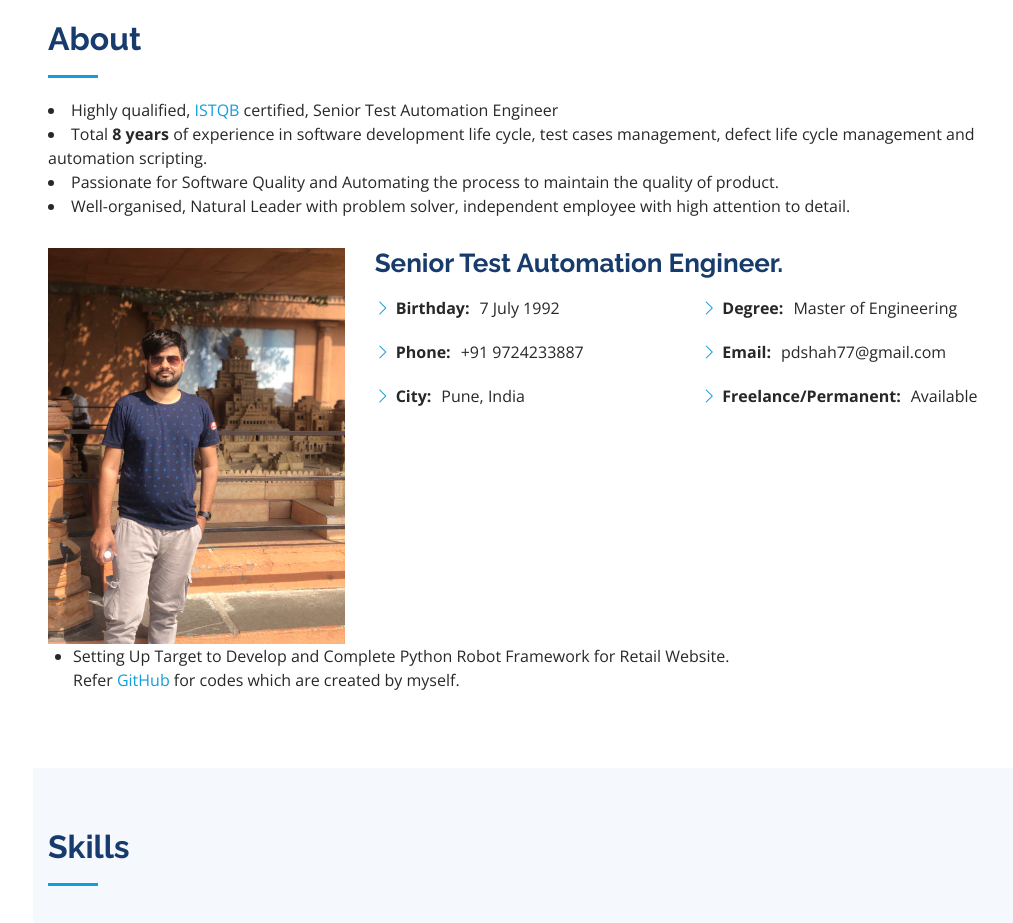
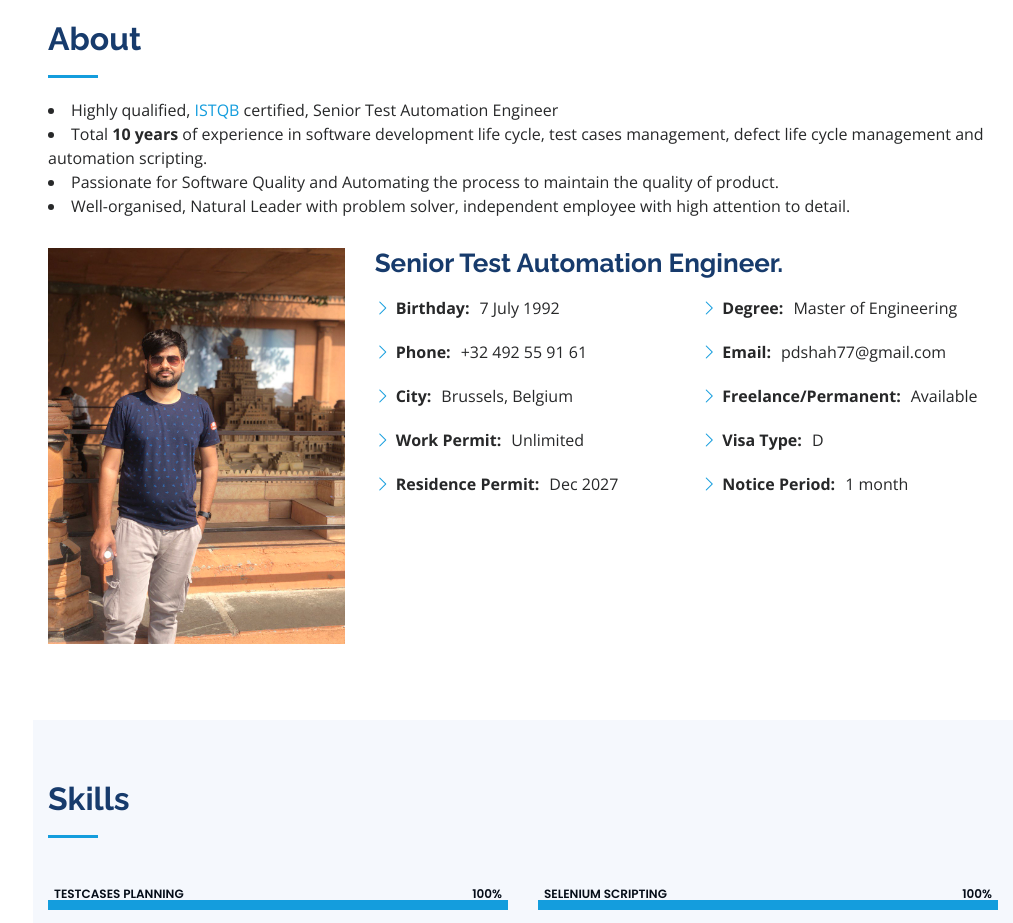
Before and after one commit to pdshah77/pdshah77.github.io, a plain HTML site: page index.html in a window 1280 px wide. Shown: the part 840-1763 px from the top of the page, without its empty margins (267-1280 px from the left). Drawn offline with nearby package versions, Linux system fonts and the light colour scheme.

Commit message:
Details Update

```diff
--- a/index.html
+++ b/index.html
@@ -85,7 +85,7 @@
         <div class="section-title">
           <h2>About</h2>
           <li> Highly qualified, <a href="https://www.istqb.org/certifications/certified-tester-foundation-level">ISTQB</a> certified, Senior Test Automation Engineer </li>
-          <li> Total <b>8 years </b>of experience in software development life cycle, test cases management, defect life cycle management and automation scripting.</li>
+          <li> Total <b>10 years </b>of experience in software development life cycle, test cases management, defect life cycle management and automation scripting.</li>
           <li> Passionate for Software Quality and Automating the process to maintain the quality of product.</li>
           <li> Well-organised, Natural Leader with problem solver, independent employee with high attention to detail.</li>
         </div>
@@ -103,8 +103,10 @@
               <div class="col-lg-6">
                 <ul>
                   <li><i class="bi bi-chevron-right"></i> <strong>Birthday:</strong> <span>7 July 1992</span></li>
-                  <li><i class="bi bi-chevron-right"></i> <strong>Phone:</strong> <span>+91 9724233887</span></li>
-                  <li><i class="bi bi-chevron-right"></i> <strong>City:</strong> <span>Pune, India</span></li>
+                  <li><i class="bi bi-chevron-right"></i> <strong>Phone:</strong> <span>+32 492 55 91 61</span></li>
+                  <li><i class="bi bi-chevron-right"></i> <strong>City:</strong> <span>Brussels, Belgium</span></li>
+				  <li><i class="bi bi-chevron-right"></i> <strong>Work Permit:</strong> <span>Unlimited</span></li>
+				  <li><i class="bi bi-chevron-right"></i> <strong>Residence Permit:</strong> <span>Dec 2027</span></li>
                 </ul>
               </div>
               <div class="col-lg-6">
@@ -112,14 +114,13 @@
                   <li><i class="bi bi-chevron-right"></i> <strong>Degree:</strong> <span>Master of Engineering</span></li>
                   <li><i class="bi bi-chevron-right"></i> <strong>Email:</strong> <span>pdshah77@gmail.com</span></li>
                   <li><i class="bi bi-chevron-right"></i> <strong>Freelance/Permanent:</strong> <span>Available</span></li>
+				  <li><i class="bi bi-chevron-right"></i> <strong>Visa Type:</strong> <span>D</span></li>
+				  <li><i class="bi bi-chevron-right"></i> <strong>Notice Period:</strong> <span>1 month</span></li>
                 </ul>
               </div>
               </div>
             </div>
             <ul>
-            <li>
-              Setting Up Target to Develop and Complete Python Robot Framework for Retail Website. <br> Refer <a href="https://github.com/latha27/Python-Bootcamp">GitHub</a> for codes which are created by myself.
-            </li>
           </ul>
           </div>
       </div>
```
Also changed, not shown: contact.html (+8 -2 lines).
